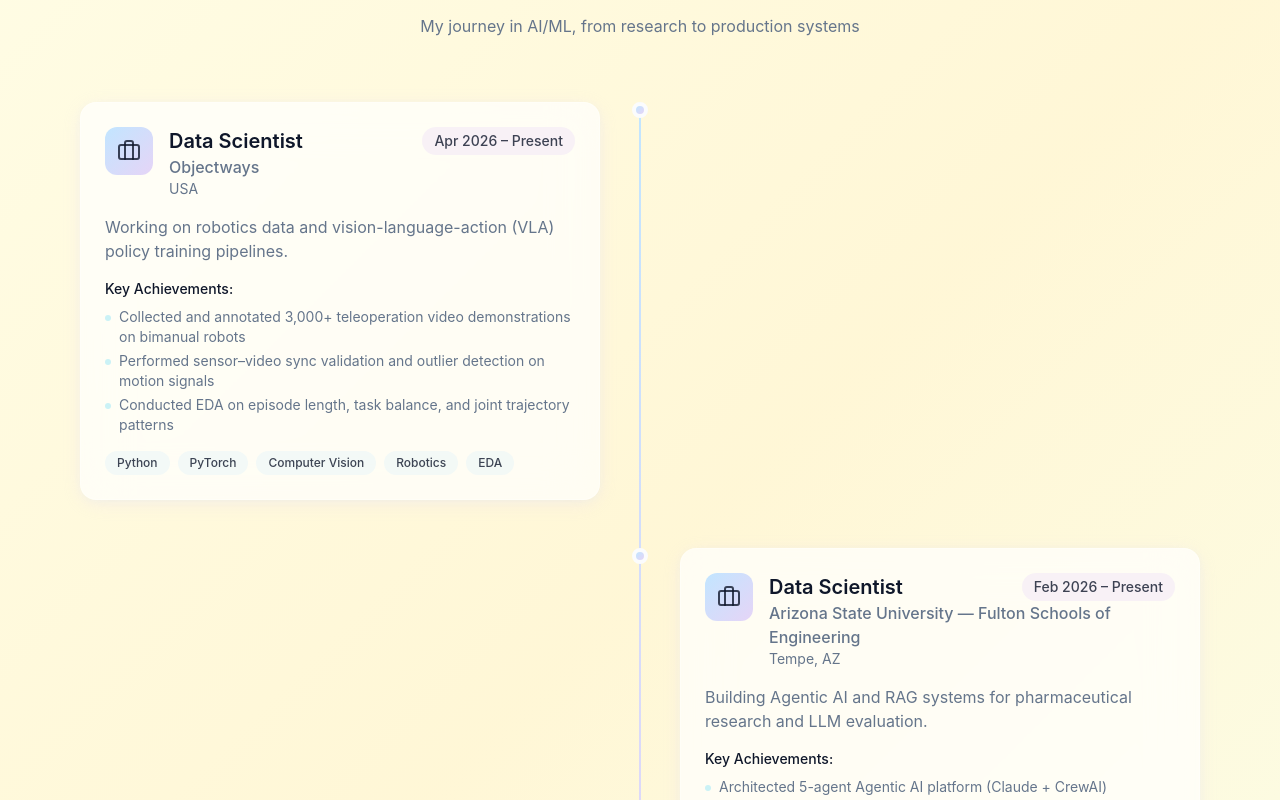
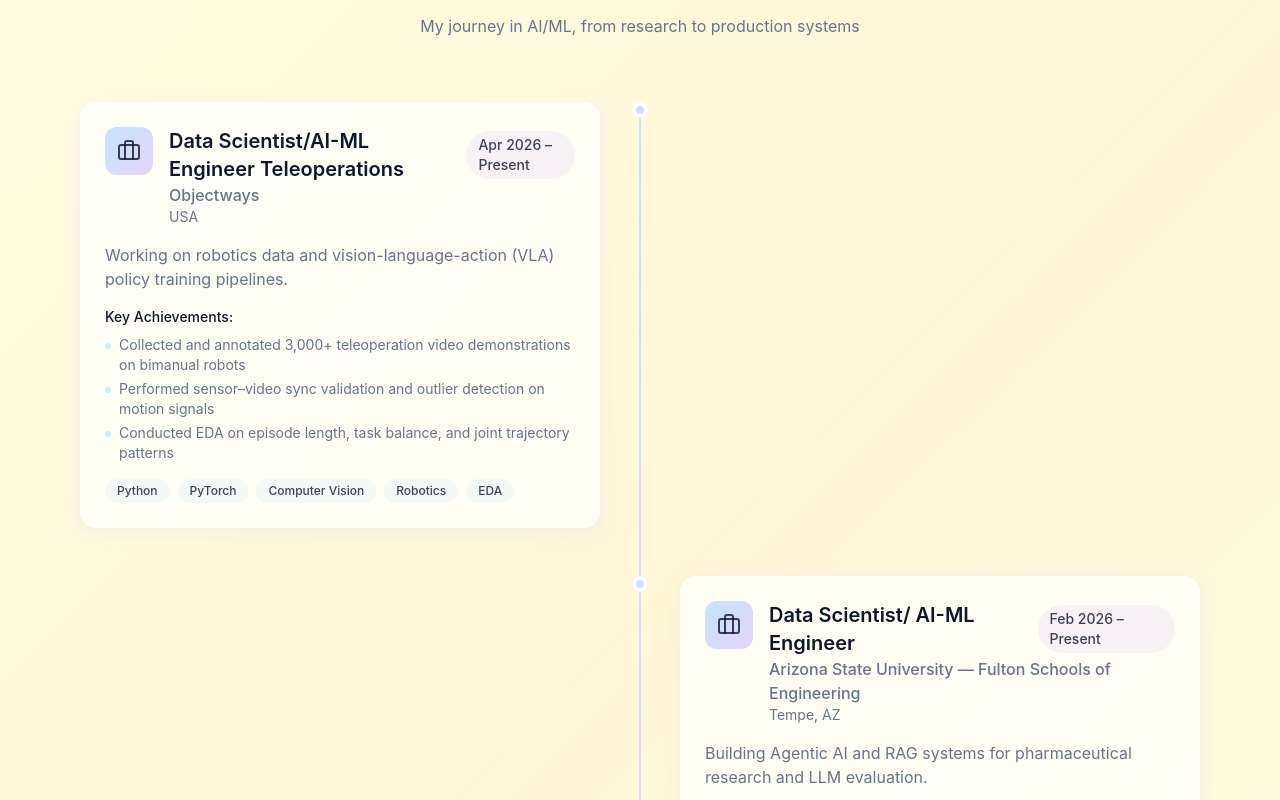
Before and after one commit to lasyapriyavavilala/lovableportfoliodeployed, a React (Vite) app: page / in a window 1280 px wide. Shown: the part 1600-2400 px from the top of the page. Built offline with nearby package versions, Linux system fonts and the light colour scheme.

Commit message:
Changes
Co-authored-by: lasyapriyavavilala <213004364+lasyapriyavavilala@users.noreply.github.com>

```diff
--- a/src/components/Experience.tsx
+++ b/src/components/Experience.tsx
@@ -4,7 +4,7 @@ import { Briefcase } from "lucide-react";
 const Experience = () => {
   const experiences = [
     {
-      title: "Data Scientist",
+      title: "Data Scientist/AI-ML Engineer Teleoperations",
       company: "Objectways",
       period: "Apr 2026 – Present",
       location: "USA",
@@ -17,7 +17,7 @@ const Experience = () => {
       technologies: ["Python", "PyTorch", "Computer Vision", "Robotics", "EDA"]
     },
     {
-      title: "Data Scientist",
+      title: "Data Scientist/ AI-ML Engineer",
       company: "Arizona State University — Fulton Schools of Engineering",
       period: "Feb 2026 – Present",
       location: "Tempe, AZ",
@@ -30,7 +30,7 @@ const Experience = () => {
       technologies: ["Claude API", "CrewAI", "LangChain", "FAISS", "FastAPI", "Docker"]
     },
     {
-      title: "Data Scientist",
+      title: "Data Scientist/AI-ML Engineer",
       company: "PricewaterhouseCoopers Ltd",
       period: "Jan 2022 – Dec 2023",
       location: "India",
```
